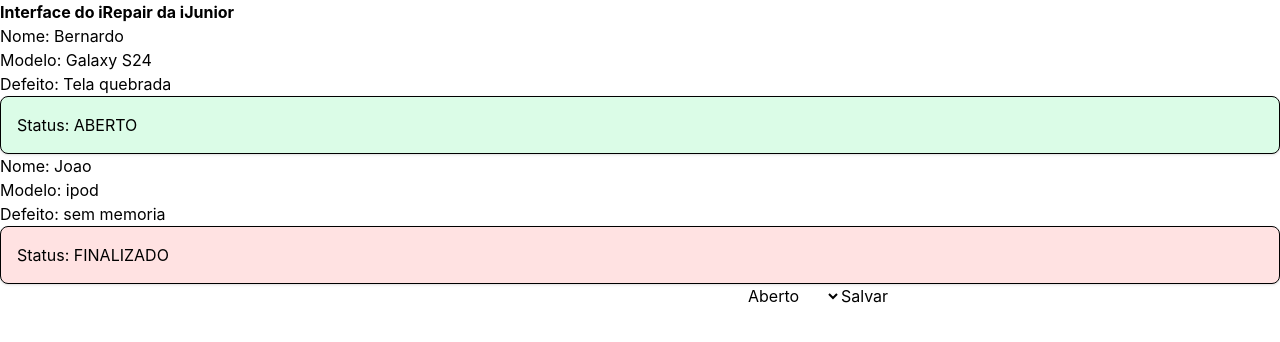
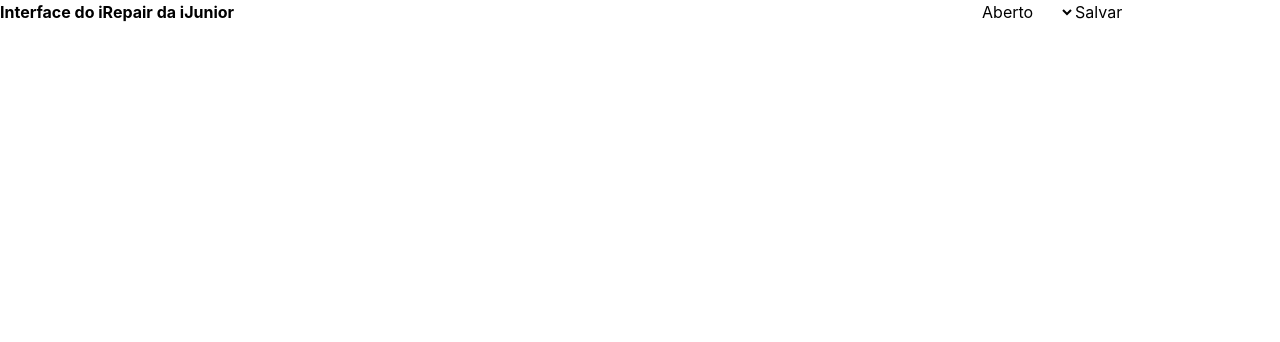
Before and after one commit to boregas/iRepair, a React (Vite) app in the folder ijunior-task-board/: page / in a window 1280 px wide. Shown: the top 342 px of the page. Built offline with nearby package versions, Linux system fonts and the light colour scheme.

Commit message:
feat: adicionada a logica de inputs com limpeza e condicional if para OS vazias

```diff
--- a/ijunior-task-board/src/App.tsx
+++ b/ijunior-task-board/src/App.tsx
@@ -5,32 +5,23 @@
 import NewServiceForm from "./components/NewServiceForm";
 
 
-const teste: OrdemServico = {
-  nome: "Bernardo",
-  modelo: "Galaxy S24",
-  defeito: "Tela quebrada",
-  status: "ABERTO"
-};
-
-const teste2: OrdemServico={
-  nome: "Joao",
-  modelo: 'ipod',
-  defeito: 'sem memoria',
-  status: 'FINALIZADO'
-};
-
 export function App() {
 
-  const [ordens, setOrdens] = useState<OrdemServico[]>([teste, teste2]);
+  const [lista, setLista] = useState<OrdemServico[]>([]);
+
+  function adicionarOrdem(novaOrdem: OrdemServico){
+    setLista((prev) => [...prev, novaOrdem]);
+  }
+
 
   return (
     <>
       <Header />
-      {ordens.map((ordem) => (
+      {lista.map((ordem) => (
         <ServiceCard key={ordem.nome}{...ordem} />
         ))
       }
-      <NewServiceForm />
+      <NewServiceForm adicionarOrdem={adicionarOrdem} />
     </>
   );
 }
--- a/ijunior-task-board/src/components/NewServiceForm.tsx
+++ b/ijunior-task-board/src/components/NewServiceForm.tsx
@@ -3,8 +3,16 @@
 import { useState } from "react";
 
 
-function NewServiceForm(){
-    const [dados, setDados] = useState<OrdemServico>({} as OrdemServico);
+
+function NewServiceForm({adicionarOrdem}: {adicionarOrdem: (novaOrdem: OrdemServico) => void}){
+    const inicial: OrdemServico = { nome: "", modelo: "", defeito: "", status: "ABERTO" } as OrdemServico;
+    const [dados, setDados] = useState<OrdemServico>(inicial);
+
+    function aoClicar(){
+        if(dados.nome === "" || dados.modelo === "" || dados.defeito === ""){return alert('Campo obrigatório vazio!');}
+        adicionarOrdem(dados);
+        setDados(inicial);
+    }
 
     return(
         <>
@@ -27,10 +35,10 @@
                 value={dados.status}
                 onChange={(e) => setDados({ ...dados, status: e.target.value as OrdemServico["status"] })}>
                     <option value="ABERTO">Aberto</option>
-                    <option value="FECHADO">Finalizado</option>
+                    <option value="FINALIZADO">Finalizado</option>
             </select>
 
-            <button onClick={() => console.log(dados)}>
+            <button onClick={() => aoClicar()}>
                 Salvar
             </button>
 
```
